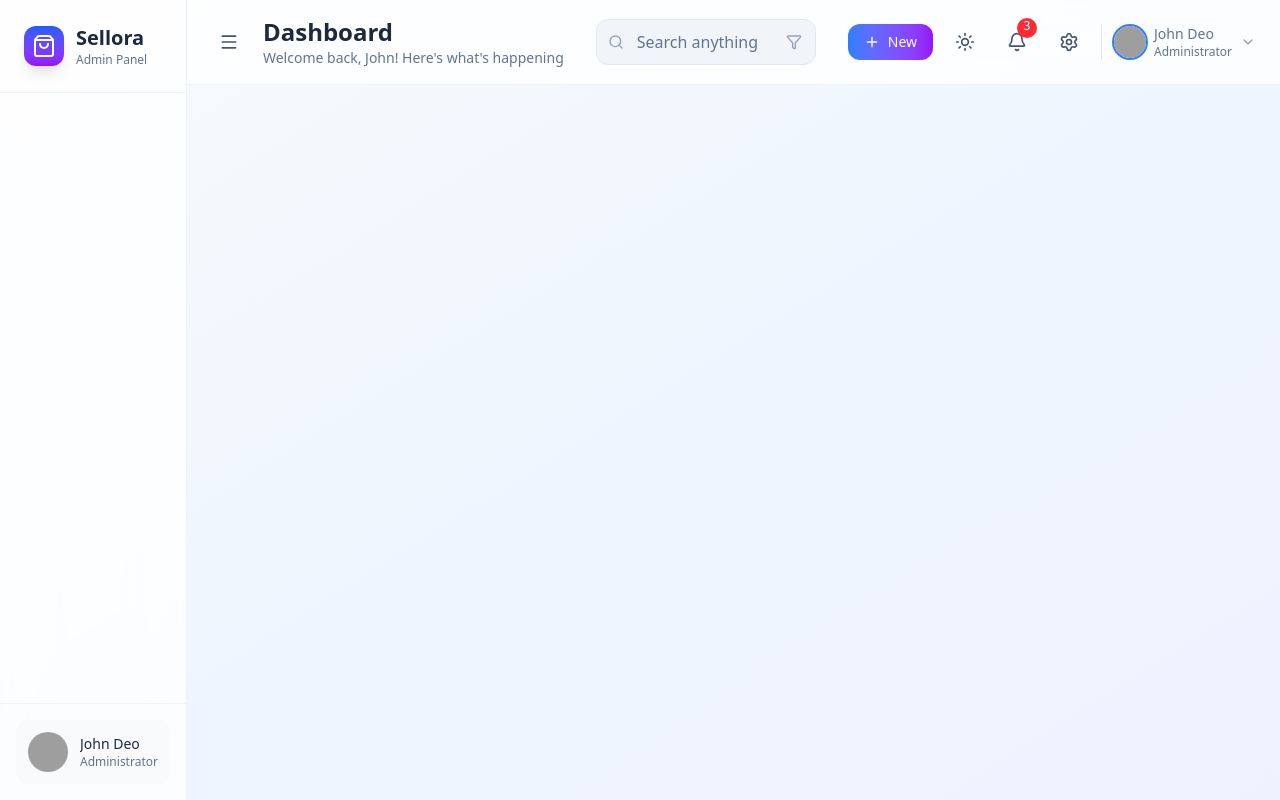
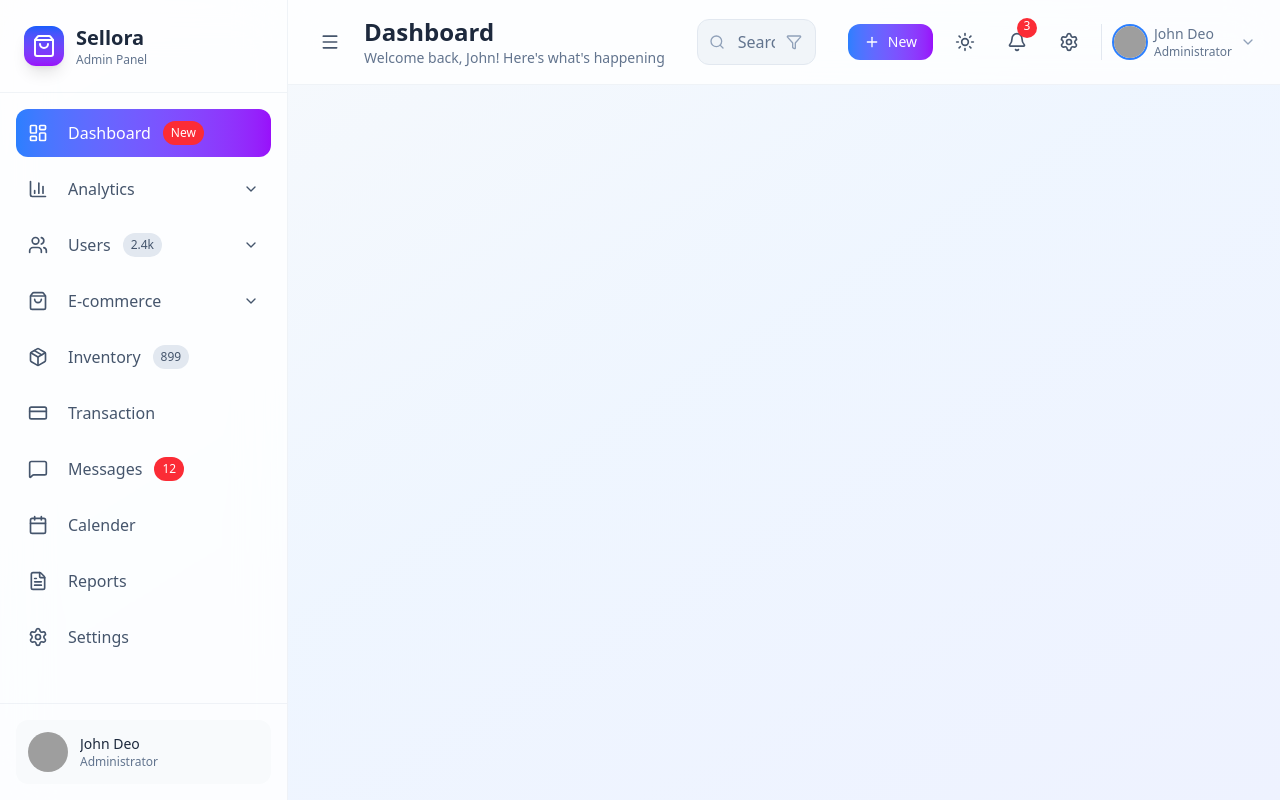
Before and after one commit to priyansudash1999/Sellora, a React (Vite) app: page / in a window 1280 px wide. Built offline with nearby package versions, Linux system fonts and the light colour scheme; grey boxes are pictures that could not be loaded.

Commit message:
feat(sidebar): add items, subitems, and toggle functionality

```diff
--- a/src/App.jsx
+++ b/src/App.jsx
@@ -1,11 +1,19 @@
 import { Header, Sidebar } from "./components/index.js";
-import React from "react";
+import React, { useState } from "react";
 
 const App = () => {
+  const [sidebarShow, setSidebarShow] = useState(false);
+  const [currPage, setCurrPage] = useState("dashboard");
+
   return (
     <div className="min-h-screen bg-linear-to-br from-slate-50 via-blue-50 to-indigo-50 dark::from-slate-900 dark:via-blue-800 dark:to-slate-900 transition-all duration-500">
       <div className="flex h-screen overflow-hidden">
-        <Sidebar />
+        <Sidebar
+          close={sidebarShow}
+          onToggle={() => setSidebarShow(!sidebarShow)}
+          currPage={currPage}
+          onPageChange={setCurrPage}
+        />
         <div className="flex-1 flex flex-col overflow-hidden">
           <Header />
         </div>
--- a/src/components/Sidebar.jsx
+++ b/src/components/Sidebar.jsx
@@ -1,9 +1,108 @@
-import { ShoppingBag } from "lucide-react";
-import React from "react";
+import {
+  BarChart3,
+  LayoutDashboard,
+  Users,
+  ShoppingBag,
+  Package,
+  CreditCard,
+  MessageSquare,
+  Calendar,
+  FileText,
+  Settings,
+  ChevronDown,
+} from "lucide-react";
+import React, { useState } from "react";
 
-const Sidebar = () => {
+const menuItems = [
+  {
+    id: "dashboard",
+    icon: LayoutDashboard,
+    label: "Dashboard",
+    active: true,
+    badge: "New",
+  },
+  {
+    id: "analytics",
+    icon: BarChart3,
+    label: "Analytics",
+    submenu: [
+      { id: "overview", label: "Overview" },
+      { id: "reports", label: "Reports" },
+      { id: "insights", label: "Insights" },
+    ],
+  },
+  {
+    id: "users",
+    icon: Users,
+    label: "Users",
+    count: "2.4k",
+    submenu: [
+      { id: "all-users", label: "All Users" },
+      { id: "roles", label: "Roles & Permissions" },
+      { id: "activity", label: "User Activity" },
+    ],
+  },
+  {
+    id: "ecommerce",
+    icon: ShoppingBag,
+    label: "E-commerce",
+    submenu: [
+      { id: "orders", label: "Orders" },
+      { id: "products", label: "Products" },
+      { id: "customers", label: "Customers" },
+    ],
+  },
+  {
+    id: "inventory",
+    icon: Package,
+    label: "Inventory",
+    count: "899",
+  },
+  {
+    id: "transactions",
+    icon: CreditCard,
+    label: "Transaction",
+  },
+  {
+    id: "messages",
+    icon: MessageSquare,
+    label: "Messages",
+    badge: "12",
+  },
+  {
+    id: "calender",
+    icon: Calendar,
+    label: "Calender",
+  },
+  {
+    id: "reports",
+    icon: FileText,
+    label: "Reports",
+  },
+  {
+    id: "settings",
+    icon: Settings,
+    label: "Settings",
+  },
+];
+
+const Sidebar = ({ close, onToggle, currPage, onPageChange }) => {
+  const [expandItem, setExpandItem] = useState(new Set(["analytics"]));
+  const toggleExpanded = (itemId) => {
+    const newExpanded = new Set(expandItem);
+    if (newExpanded.has(itemId)) {
+      newExpanded.delete(itemId);
+    } else {
+      newExpanded.add(itemId);
+    }
+
+    setExpandItem(newExpanded);
+  };
+
   return (
-    <div className="trasnsition duration-300 ease-in-out bg-white/80 dark:bg-slate-900/80 backdrop-blur-xl border-r border-slate-200/50 dark:border-slate-700/50 flex flex-col relative z-10">
+    <div
+      className={`${close ? "w-20" : "w-72"} w-72  trasnsition duration-300 ease-in-out bg-white/80 dark:bg-slate-900/80 backdrop-blur-xl border-r border-slate-200/50 dark:border-slate-700/50 flex flex-col relative z-10`}
+    >
       {/* logo */}
       <div className="p-6 border-b border-slate-200/50 dark:border-slate-700/50">
         <div className="flex items-center space-x-3">
@@ -11,6 +110,7 @@
             <ShoppingBag className="w-6 h-6 text-white" />
           </div>
 
+          {!close && (
             <div>
               <h1 className="text-xl font-bold text-slate-800 dark:text-white">
                 Sellora
@@ -19,13 +119,67 @@
                 Admin Panel
               </p>
             </div>
+          )}
         </div>
       </div>
 
       {/* Navigation */}
-      <nav className="flex-1 p-4 space-y-2 overflow-y-auto"></nav>
+      <nav className="flex-1 p-4 space-y-2 overflow-y-auto">
+        {menuItems.map((item) => (
+          <div key={item.id}>
+            <button
+              className={`w-full flex items-center justify-between p-3 rounded-xl transition-all duration-200 ${currPage === item.id || item.active ? "bg-linear-to-r from-blue-500 to-purple-600 text-white shad-lg shadow-blue-500/25" : "text-slate-600 dark:text-slate-300 hover:bg-slate-100 dark:hover:bg-slate-800/50"}`}
+              onClick={() => {
+                if (item.submenu) {
+                  toggleExpanded(item.id);
+                } else {
+                  onPageChange(item.id);
+                }
+              }}
+            >
+              <div className="flex items-center space-x-3">
+                <item.icon className={`w-5 h-5 dark:text-white`} />
+                <>
+                  {!close && (
+                    <>
+                      <span className="font-medium ml-2 dark:text-white">
+                        {item.label}
+                      </span>
+
+                      {item.badge && (
+                        <span className="px-2 py-1 text-xs bg-red-500 text-white rounded-full">
+                          {item.badge}
+                        </span>
+                      )}
+
+                      {item.count && (
+                        <span className="px-2 py-1 text-xs bg-slate-200 dark:bg-slate-700 text-slate-600 dark:text-slate-300 rounded-full">
+                          {item.count}
+                        </span>
+                      )}
+                    </>
+                  )}
+                </>
+              </div>
+              {!close && item.submenu && (
+                <ChevronDown
+                  className={`w-4 h-4 transition-transform dark:text-slate-400`}
+                />
+              )}
+            </button>
+
+            {/* submenu section */}
+            {!close && item.submenu && expandItem.has(item.id) && (
+              <div className="ml-8 mt-2 space-y-1">
+                {!item.submenu.map((item) => <button>{item.label}</button>)}
+              </div>
+            )}
+          </div>
+        ))}
+      </nav>
 
       {/* Profile */}
+      {!close && (
         <div className="p-4 border-t border-slate-200/50 dark:border-slate-700/50">
           <div className="flex items-center space-x-3 p-3 rounded-xl bg-slate-50 dark:bg-slate-800/50">
             <img
@@ -45,6 +199,7 @@
             </div>
           </div>
         </div>
+      )}
     </div>
   );
 };
```
Also changed, not shown: src/components/index.js (line endings or trailing spaces). Lines whose indentation alone changed are shown as unchanged.
